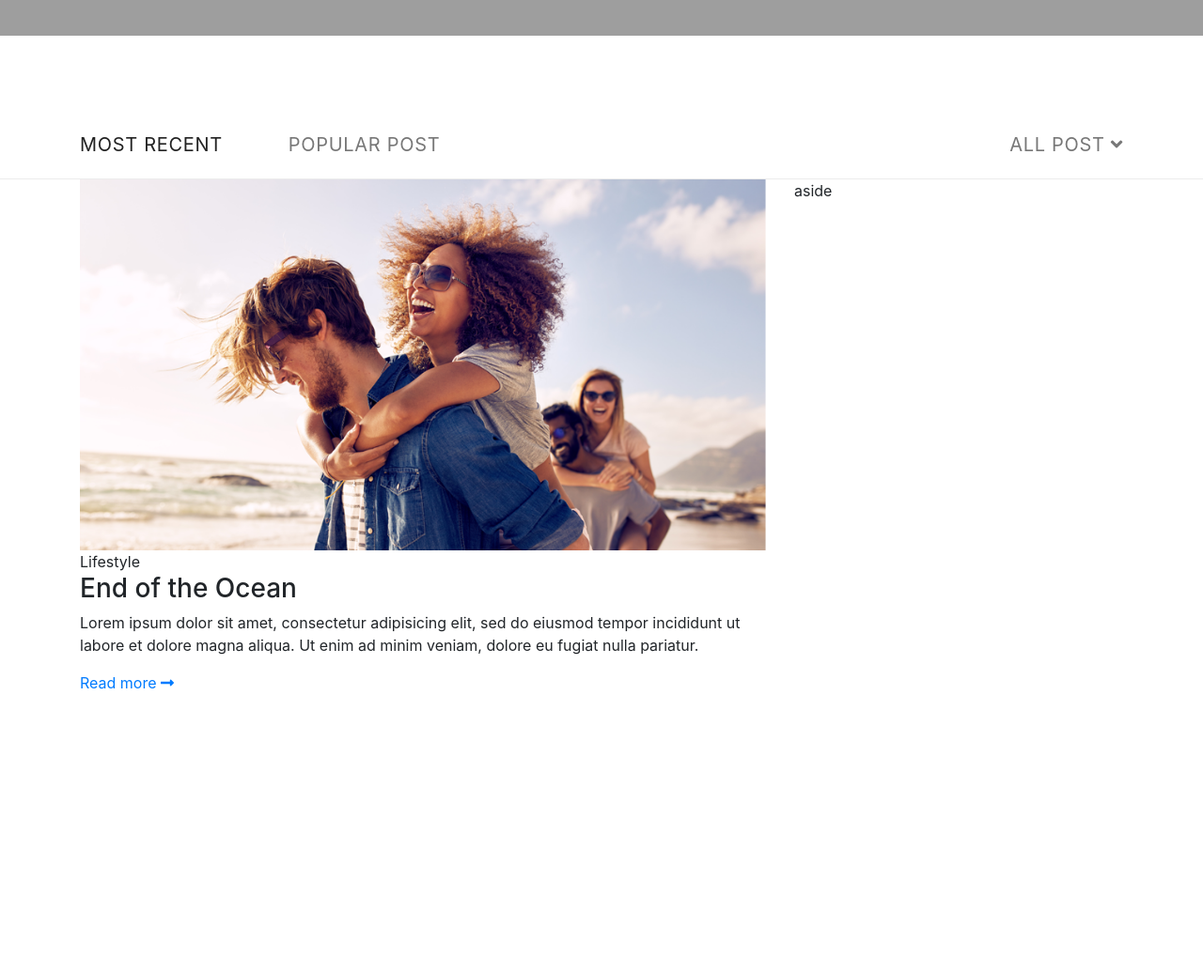
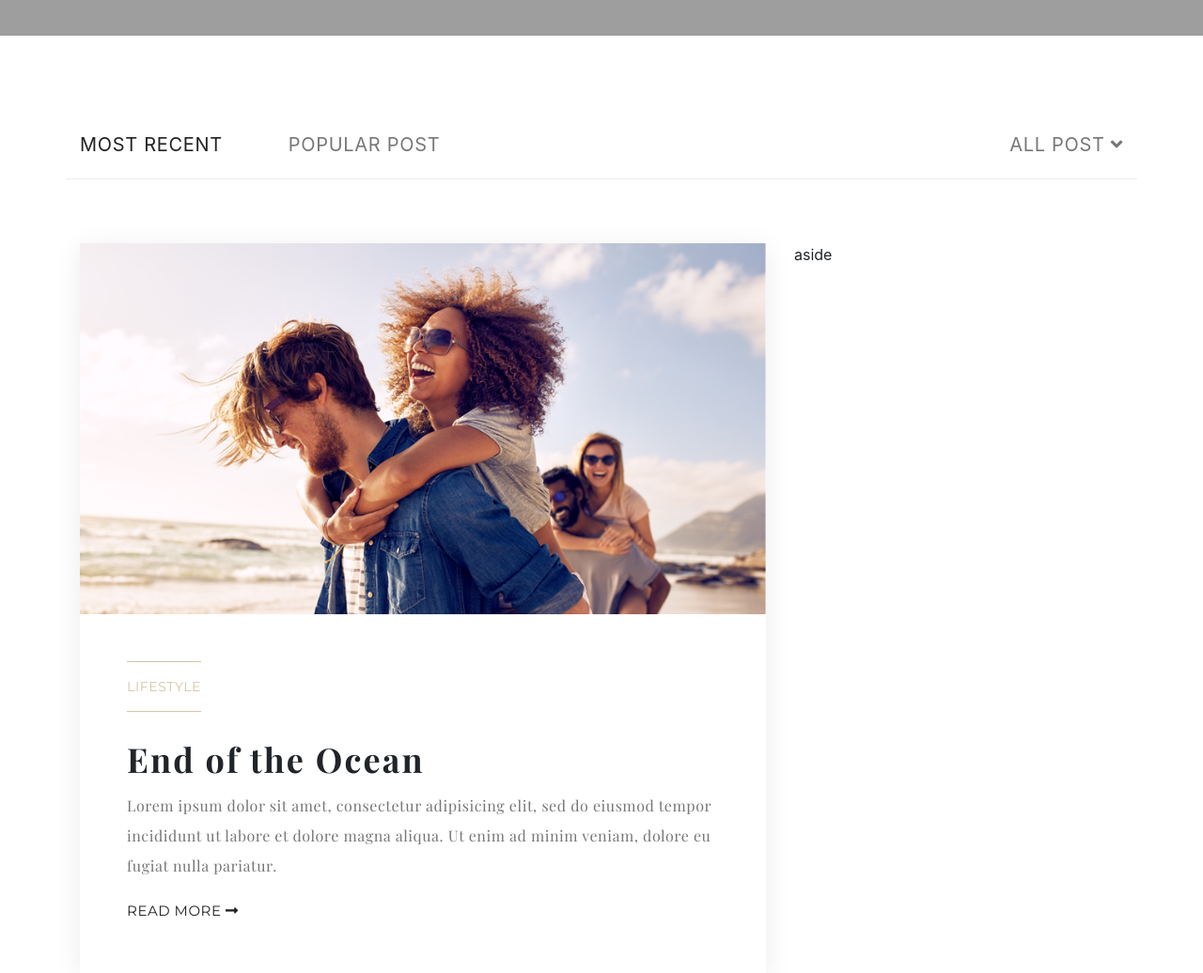
Before and after one commit to coatceatl/travel, a website built with webpack: page index.html in a window 1280 px wide. Shown: the part 1180-2216 px from the top of the page at 94% size. Before the commit the page ends 1919 px from the top, so only its background shows below. Built offline with nearby package versions, Linux system fonts and the light colour scheme; grey boxes are pictures that could not be loaded; a web font is replaced by a local one.

Commit message:
added css for post

```diff
--- a/index.html
+++ b/index.html
@@ -59,7 +59,7 @@
       <section class='filter'>
         <div class='container'>
           <div class='row'>
-            <div class='col-12 d-flex justify-content-between'>
+            <div class='col-12 filter-menu d-flex justify-content-between'>
               <a class='filter-link active' href='#'>Most Recent</a>
               <a class='filter-link' href='#'>Popular Post</a>
               <a class='filter-link ml-auto' href='#'>All Post
--- a/src/scss/_filter.scss
+++ b/src/scss/_filter.scss
@@ -1,5 +1,8 @@
 .filter {
   margin-top: 100px;
+  margin-bottom: 68px;
+}
+.filter-menu {
   padding-bottom: 20px;
   border-bottom: 1px solid #ececec;
 }
--- a/src/scss/_post.scss
+++ b/src/scss/_post.scss
@@ -1,9 +1,53 @@
 .post {
   display: flex;
   flex-direction: column;
+  box-shadow: 0 5px 27px rgba(0, 0, 0, 0.08);
 }
 .post-img {
   & img {
     width: 100%;
   }
 }
+.post-content {
+  padding: 50px;
+}
+.post-category {
+  display: inline-block;
+  font-family: 'Montserrat', sans-serif;
+  color: #d3c4a6;
+  font-size: 14px;
+  font-weight: 400;
+  line-height: 52px;
+  text-transform: uppercase;
+  letter-spacing: 0.63px;
+  border-top: 1px solid #d3c4a6;
+  border-bottom: 1px solid #d3c4a6;
+  margin-bottom: 24px;
+}
+.post-title {
+  font-family: 'Playfair Display', serif;
+  font-size: 36px;
+  font-weight: 700;
+  line-height: 52px;
+  letter-spacing: 2.16px;
+}
+.post-text {
+  font-family: 'Playfair Display', serif;
+  color: #777777;
+  font-size: 16px;
+  font-weight: 400;
+  line-height: 32px;
+  letter-spacing: 0.56px;
+}
+.post-link {
+  font-family: 'Montserrat', sans-serif;
+  color: #222;
+  font-size: 15px;
+  font-weight: 400;
+  line-height: 32px;
+  text-transform: uppercase;
+  letter-spacing: 0.53px;
+  &:hover {
+    color: #222;
+  }
+}
```
Also changed, not shown: dist/main.css.
